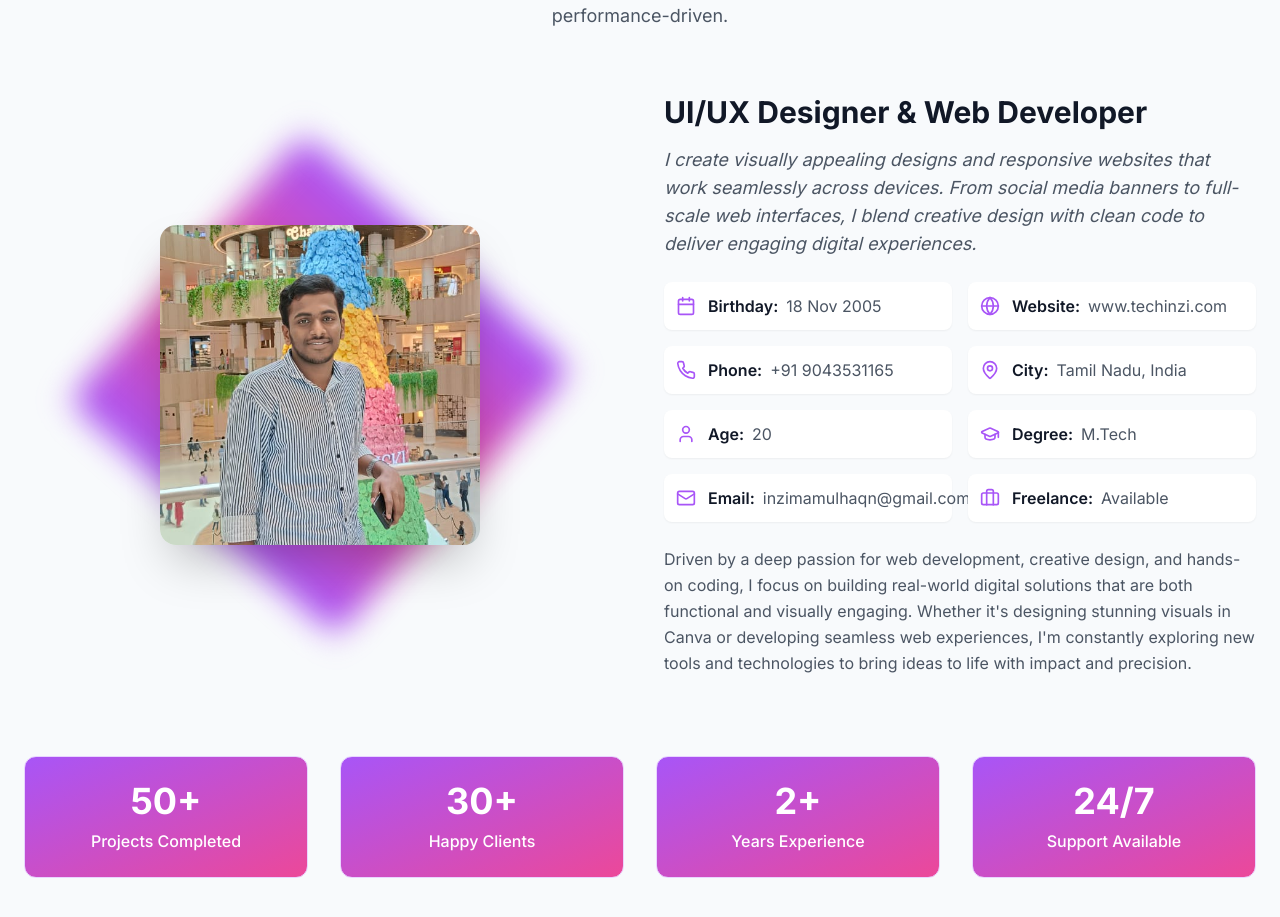
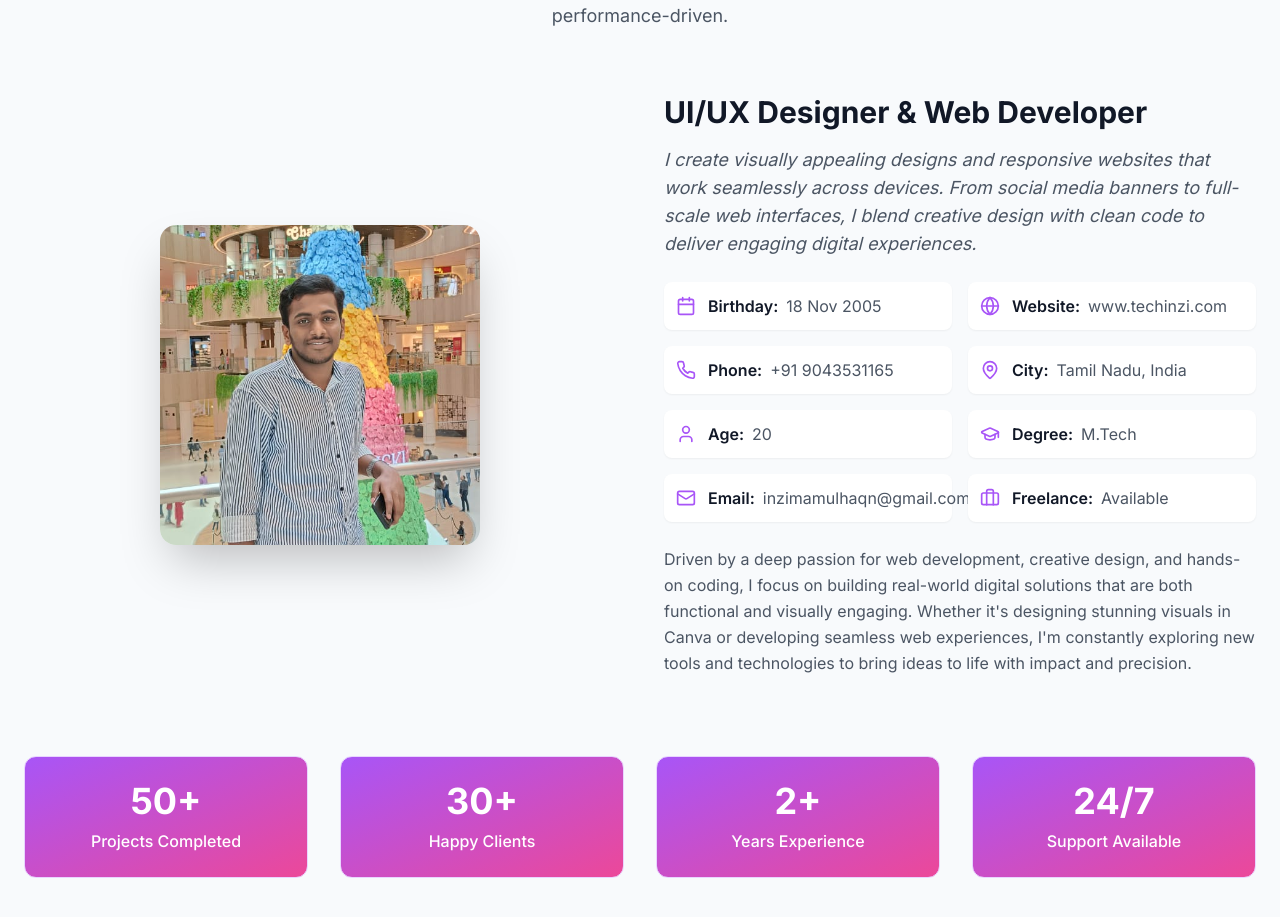
Before and after one commit to INZIMAM777/ignite-interview-profile, a React (Vite) app: page / in a window 1280 px wide. Shown: the part 1106-2023 px from the top of the page. Built offline with nearby package versions, Linux system fonts and the light colour scheme.

Commit message:
Update About.tsx
new

```diff
--- a/src/components/About.tsx
+++ b/src/components/About.tsx
@@ -84,7 +84,7 @@ const About = () => {
             viewport={{ once: true }}
           >
             <div className="relative">
-              <motion.div
+{/*               <motion.div
                 className="absolute -inset-4 bg-gradient-to-r from-purple-500 via-pink-500 to-purple-500 rounded-2xl blur-lg"
                 animate={{
                   scale: [1, 1.05, 1],
@@ -95,7 +95,7 @@ const About = () => {
                   repeat: Infinity,
                   ease: "linear"
                 }}
-              />
+              /> */}
               <motion.img
                 src="/lovable-uploads/e2df5aea-fa40-4f63-9165-c7786a36b1ed.png"
                 alt="Inzimamul Haq N"
```
